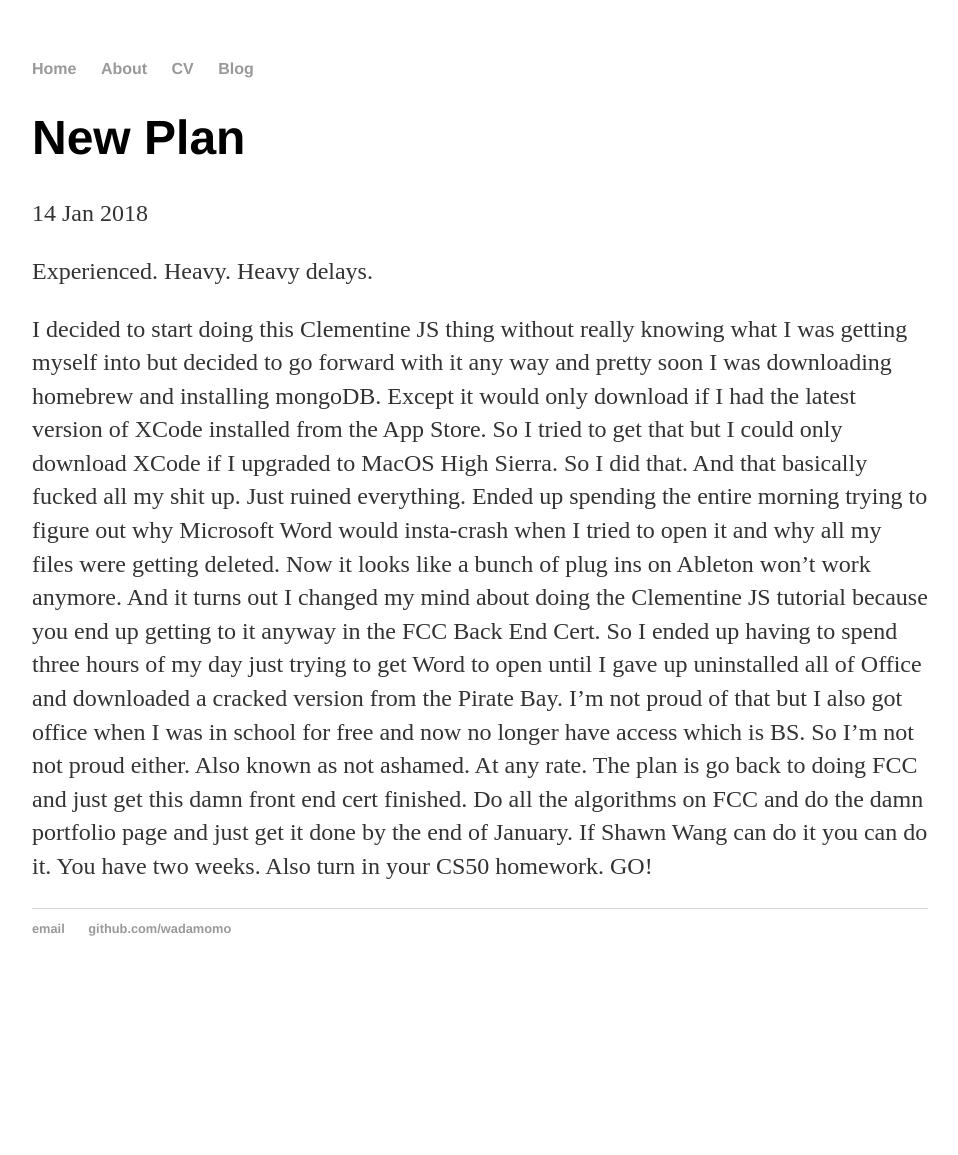
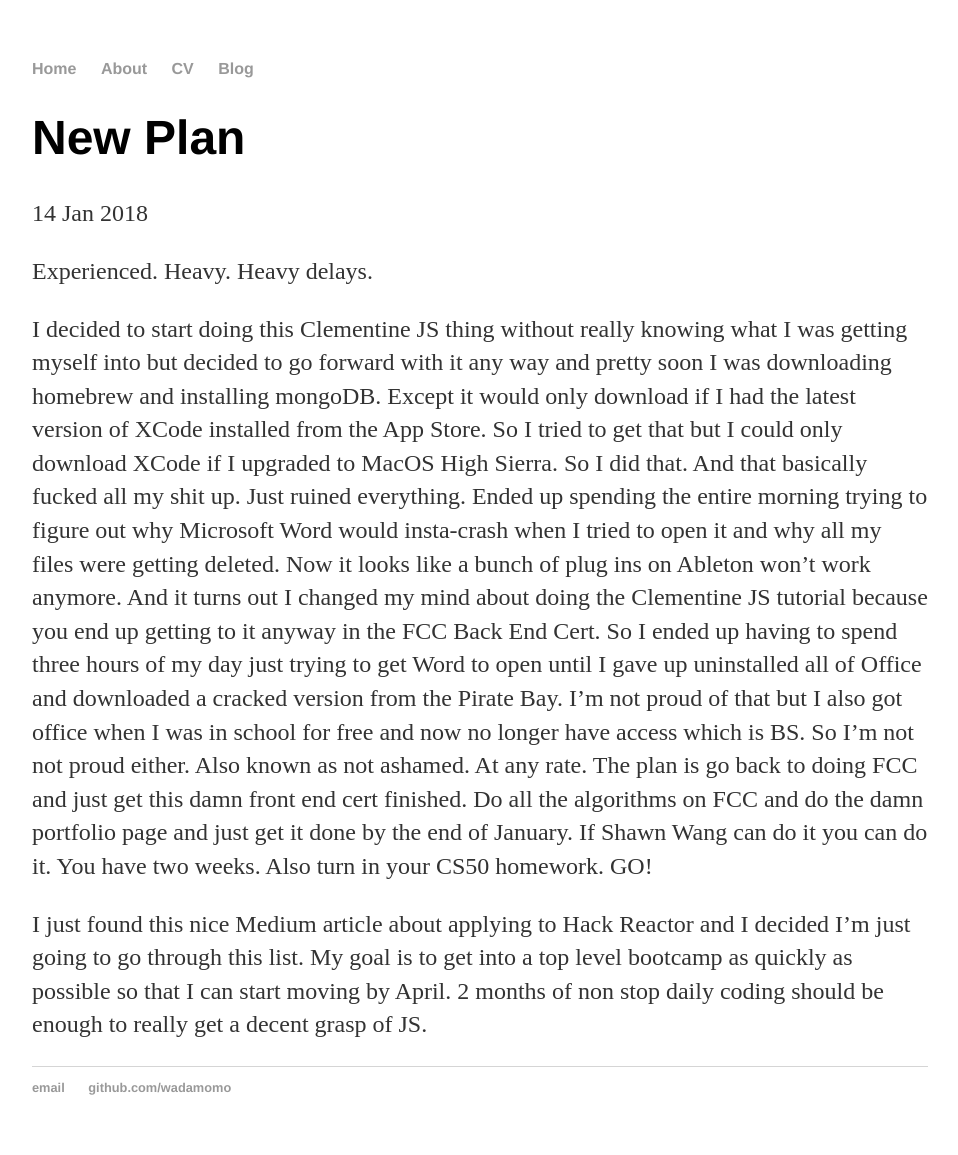
Before and after one commit to WADAMOMO/wadamomo.github.io, a Jekyll site: the page built from _posts/2018-01-14-No-Clementine.md, in a window 1280 px wide. Shown: the whole page, without its empty margins (160-1118 px from the left). Built offline with Jekyll 4.4.1, drawn with Linux system fonts in a browser that asks for light colours; before the commit the page ends 996 px from its top, so only the background shows below that.

Commit message:
edit to 14

```diff
--- a/_posts/2018-01-14-No-Clementine.md
+++ b/_posts/2018-01-14-No-Clementine.md
@@ -7,3 +7,5 @@
 Experienced. Heavy. Heavy delays.
 
 I decided to start doing this Clementine JS thing without really knowing what I was getting myself into but decided to go forward with it any way and pretty soon I was downloading homebrew and installing mongoDB. Except it would only download if I had the latest version of XCode installed from the App Store. So I tried to get that but I could only download XCode if I upgraded to MacOS High Sierra. So I did that. And that basically fucked all my shit up. Just ruined everything. Ended up spending the entire morning trying to figure out why Microsoft Word would insta-crash when I tried to open it and why all my files were getting deleted. Now it looks like a bunch of plug ins on Ableton won't work anymore. And it turns out I changed my mind about doing the Clementine JS tutorial because you end up getting to it anyway in the FCC Back End Cert. So I ended up having to spend three hours of my day just trying to get Word to open until I gave up uninstalled all of Office and downloaded a cracked version from the Pirate Bay. I'm not proud of that but I also got office when I was in school for free and now no longer have access which is BS. So I'm not not proud either. Also known as not ashamed. At any rate. The plan is go back to doing FCC and just get this damn front end cert finished. Do all the algorithms on FCC and do the damn portfolio page and just get it done by the end of January. If Shawn Wang can do it you can do it. You have two weeks. Also turn in your CS50 homework. GO!
+
+I just found this nice Medium article about applying to Hack Reactor and I decided I'm just going to go through this list. My goal is to get into a top level bootcamp as quickly as possible so that I can start moving by April. 2 months of non stop daily coding should be enough to really get a decent grasp of JS.
```
